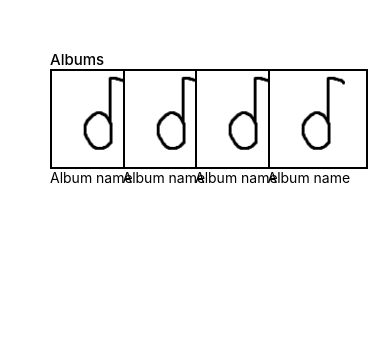
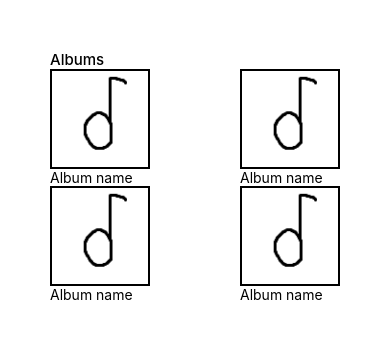
Before and after one commit to Obspogon/ALI_A1, a React Native app: screen / in a window 390 px wide. Shown: the top 338 px of the page. Built offline with nearby package versions, Linux system fonts and the light colour scheme.

Commit message:
take on teacher suggestions

```diff
--- a/AlbumComponent.js
+++ b/AlbumComponent.js
@@ -10,11 +10,7 @@ export default function AlbumComponent() {
 }
 
 const styles = StyleSheet.create({
-	albumComponent: {
-		flex: 1,
-		flexDirection: "column",
-		flexWrap: "wrap",
-	},
+	albumComponent: {},
 	albumImage: {
 		height: 100,
 		width: 100,
--- a/App.js
+++ b/App.js
@@ -22,7 +22,6 @@ export default function App() {
 const styles = StyleSheet.create({
 	container: {
 		flex: 1,
-		flexWrap: "wrap",
 		backgroundColor: "#fff",
 		paddingTop: 50,
 		paddingLeft: 50,
@@ -34,7 +33,6 @@ const styles = StyleSheet.create({
 	},
 	text: { fontSize: 15 },
 	albumLayout: {
-		flex: 1,
 		flexDirection: "row",
 		flexWrap: "wrap",
 		justifyContent: "space-between",
```
